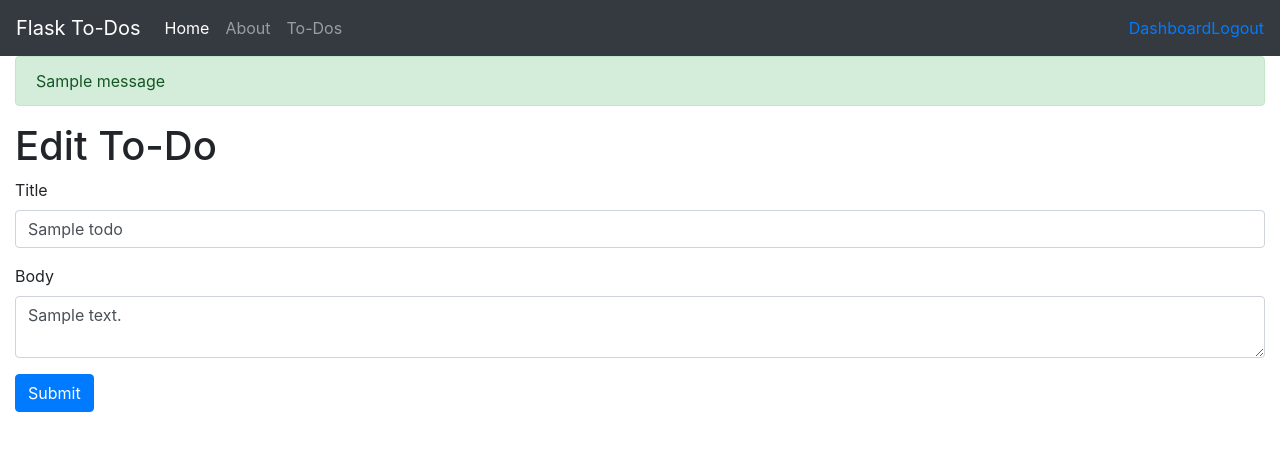
After one commit to HeftyB/flask, a Flask app: page /edit_todo/1 in a window 1280 px wide. The commit adds this page. Shown: the top 451 px of the page. Run offline with Flask 2, Linux system fonts and the light colour scheme; the visitor is signed in with stand-in values (Sample User, id 1); tables that the repository leaves empty or names only in its code hold one stand-in row (values such as "Sample post"); one stand-in notice (Sample message) is shown; some libraries are stand-ins or nearby versions.

Commit message:
connected MySQL, added edit and delete route

```diff
--- a/app.py
+++ b/app.py
@@ -1,13 +1,15 @@
 # Imports the Flask framework
 from flask import Flask, render_template, flash, redirect, url_for, session, request, logging
 # Imports the data from data.py
-from data import todos
+# from data import todos
 
 from flask_mysqldb import MySQL
 
 from wtforms import Form, StringField, TextAreaField, PasswordField, validators
 
 from passlib.hash import sha256_crypt
+
+from functools import wraps
 
 # Create an instance of the flask Class
 app = Flask(__name__)
@@ -23,7 +25,7 @@ app.config["MYSQL_CURSORCLASS"] = "DictCursor"
 mysql = MySQL(app)
 
 # Var for data in data.py
-Todos = todos()
+# Todos = todos()
 
 # Default route
 @app.route("/")
@@ -37,17 +39,38 @@ def about():
 # Todos route
 @app.route("/todos")
 def todos():
-    return render_template("todos.html", todos=Todos)
+    #Create cursor
+    cur = mysql.connection.cursor()
+
+    # Get Todos
+    results = cur.execute("SELECT * FROM todos")
+
+    todos = cur.fetchall()
+
+    if results > 0:
+        return render_template("todos.html", todos=todos)
+    else:
+        msg = "No To-Dos Fount"
+        return render_template("todos.html", msg=msg)
+
+    cur.close()
 
 # Individial todo route
 @app.route("/todo/<string:id>/")
 def todo(id):
-    return render_template("todo.html", id=id)
+    #Create cursor
+    cur = mysql.connection.cursor()
+
+    # Get Todos
+    results = cur.execute("SELECT * FROM todos WHERE id = %s", [id])
+
+    todos = cur.fetchone()
+
+    return render_template("todo.html", todos=todos)
 
 class RegisterForm(Form):
     name = StringField("Name", [validators.Length(min=1, max=50)])
     username = StringField("Username", [validators.Length(min=4, max=25)])
-    # email = StringField("Email", [validators.Length(min=6, max=50)])
     password = PasswordField("Password", [
         validators.DataRequired(),
         validators.EqualTo("confirm", message="Passwords do not match")
@@ -60,7 +83,6 @@ def register():
     form = RegisterForm(request.form)
     if request.method == "POST" and form.validate():
         name = form.name.data
-        # email = form.email.data
         username = form.username.data
         password = sha256_crypt.encrypt(str(form.password.data))
 
@@ -78,6 +100,189 @@ def register():
 
     return render_template("register.html", form=form)
 
+# User login
+@app.route("/login", methods=["GET", "POST"])
+def login():
+    if request.method == "POST":
+        # Get form fields
+        username = request.form["username"]
+        passwords = request.form["password"]
+
+        # Create cursor
+        cur = mysql.connection.cursor()
+
+        # Get user by username
+        result = cur.execute("SELECT * FROM users WHERE username = %s", [username])
+
+        if result > 0:
+            # Get stored hash
+            data = cur.fetchone()
+            password = data["password"]
+
+            # Compare passwords
+            if sha256_crypt.verify(passwords, password):
+                # app.logger.info("PASSWORD MATCHED")
+                session["logged_in"] = True
+                session["username"] = username
+
+                flash("You are now logged in", "success")
+                return redirect(url_for("dashboard"))
+
+            else:
+                error = "Invalid Username and/or Password"
+                return render_template("login.html", error=error)
+
+            # Close connection
+            cur.close()
+
+        else:
+            error = "Username not found"
+            return render_template("login.html", error=error)
+
+    return render_template("login.html")
+
+# Check if user is logged in
+def is_logged_in(f):
+    @wraps(f)
+    def wrap(*args, **kwargs):
+        if "logged_in" in session:
+            return f(*args, **kwargs)
+        else:
+            flash("Unauthorized, Need to be logged in", "danger")
+            return redirect(url_for("login"))
+    return wrap
+
+@app.route("/logout")
+@is_logged_in
+def logout():
+    session.clear()
+    flash("You are now logged out!", "success")
+    return redirect(url_for("login"))
+
+
+@app.route("/dashboard")
+@is_logged_in
+def dashboard():
+
+    #Create cursor
+    cur = mysql.connection.cursor()
+
+    # Get Todos
+    results = cur.execute("SELECT * FROM todos")
+
+    todos = cur.fetchall()
+
+    if results > 0:
+        return render_template("dashboard.html", todos=todos)
+    else:
+        msg = "No To-Dos Fount"
+        return render_template("dashboard.html", msg=msg)
+
+    cur.close()
+
+class ToDoForm(Form):
+    title = StringField("Title", [validators.Length(min=1, max=200)])
+    body = TextAreaField("Body", [validators.Length(min=4)])
+
+@app.route("/add_todo", methods=["GET", "POST"])
+@is_logged_in
+def add_todo():
+    form = ToDoForm(request.form)
+    if request.method == "POST" and form.validate():
+        title = form.title.data
+        body = form.body.data
+
+        # Create cursor
+        cur = mysql.connection.cursor()
+
+        # Execute
+        cur.execute("INSERT INTO todos(title, body, author) VALUES(%s, %s, %s)", (title, body, session["username"]))
+
+        # Commit to DB
+        mysql.connection.commit()
+
+        # Close connection
+        cur.close()
+
+        flash("To-Do Created!", "success")
+
+        return redirect(url_for("dashboard"))
+
+
+    return render_template("add_todo.html", form=form)
+
+
+
+@app.route("/edit_todo/<string:id>", methods=["GET", "POST"])
+@is_logged_in
+def edit_todo(id):
+
+    # Create cursor
+    cur = mysql.connection.cursor()
+
+    # Get to-do by id
+    result = cur.execute("SELECT * FROM todos WHERE id = %s", [id])
+
+    todo = cur.fetchone()
+
+
+
+    # Get form
+    form = ToDoForm(request.form)
+
+
+
+    # Populate article form fields
+    form.title.data = todo["title"]
+    form.body.data = todo["body"]
+
+    app.logger.info(form.title.data)
+
+    if request.method == "POST" and form.validate():
+        title = request.form["title"]
+        body = request.form["body"]
+
+        # Create cursor
+        cur = mysql.connection.cursor()
+
+        # Execute
+        cur.execute("UPDATE todos SET title=%s, body=%s WHERE ID = %s", (title, body, id))
+
+        # Commit to DB
+        mysql.connection.commit()
+
+        # Close connection
+        cur.close()
+
+        flash("To-Do Created!", "success")
+
+        return redirect(url_for("dashboard"))
+
+
+    return render_template("edit_todo.html", form=form)
+
+
+# Delete To-do
+@app.route("/delete_todo/<string:id>", methods=["POST"])
+@is_logged_in
+def delete_todo(id):
+    # Create cursor
+    cur = mysql.connection.cursor()
+
+    # Execute
+    cur.execute("DELETE FROM todos WHERE id = %s", [id])
+
+    # Commit to DB
+    mysql.connection.commit()
+
+    #Close connection
+    cur.close()
+
+    flash("To-do Deleted!", "success")
+
+    return redirect(url_for("dashboard"))
+
+
 # Runs the flask application, debug parameter auto-retarts the server after changes
 if __name__ == "__main__":
     app.secret_key="secrets"
--- /dev/null
+++ b/templates/edit_todo.html
@@ -0,0 +1,15 @@
+{% extends "layout.html" %}
+
+{% block body %}
+    <h1>Edit To-Do</h1>
+    {% from "includes/_formhelpers.html" import render_field %}
+    <form method="POST" action="">
+        <div class="form-group">
+            {{ render_field(form.title, class_="form-control") }}
+        </div>
+        <div class="form-group">
+            {{ render_field(form.body, class_="form-control", id="editor") }}
+        </div>
+        <p><input class="btn btn-primary" type="submit" value="Submit"></p>
+    </form>
+{% endblock %}
--- a/templates/includes/_messages.html
+++ b/templates/includes/_messages.html
@@ -1,7 +1,15 @@
 {% with messages = get_flashed_messages(with_categories=true) %}
     {% if messages %}
         {% for category, message in messages %}
-            <div class="alert alert-{{ categoryv}}">{{ message }}</div>
+            <div class="alert alert-{{ category}}">{{ message }}</div>
         {% endfor %}
     {% endif %}
 {% endwith %}
+
+{% if error %}
+    <div class="alert alert-danger">{{error}}</div>
+{% endif %}
+
+{% if msg %}
+    <div class="alert alert-success">{{msg}}</div>
+{% endif %}
--- a/templates/includes/_navbar.html
+++ b/templates/includes/_navbar.html
@@ -32,7 +32,15 @@
     </ul>
 
     <ul class="nav navbar-nav navbar-right">
-      <li><a href="/register">Register</a></li>
+      {% if session.logged_in %}
+        <li><a href="/dashboard">Dashboard</a></li>
+        <li><a href="/logout">Logout</a></li>
+      {% else %}
+        <li><a href="/register">Register</a></li>
+        &nbsp; &nbsp;
+        <li><a href="/login">Login</a></li>
+      {% endif %}
+
     </ul>
     </form>
   </div>
--- a/templates/layout.html
+++ b/templates/layout.html
@@ -10,10 +10,14 @@
 </head>
 <body>
     {% include "includes/_navbar.html" %}
-    <div class="container-fluid"></div>
+    <div class="container-fluid">
         {% include "includes/_messages.html" %}
         {% block body %} {% endblock %}
     </div>
     <script src="https://stackpath.bootstrapcdn.com/bootstrap/4.5.2/js/bootstrap.min.js"></script>
+    <script src="https://cdn.ckeditor.com/4.15.1/standard/ckeditor.js"></script>
+    <script type="text/javascript">
+        CKEDITOR.replace("editor")
+    </script>
 </body>
 </html>
```
Also changed, not shown: templates/add_todo.html (added, +15 -0 lines), templates/dashboard.html (added, +33 -0 lines), templates/home.html (+5 -5 lines), templates/login.html (added, +16 -0 lines), templates/todo.html (+6 -1 lines).
